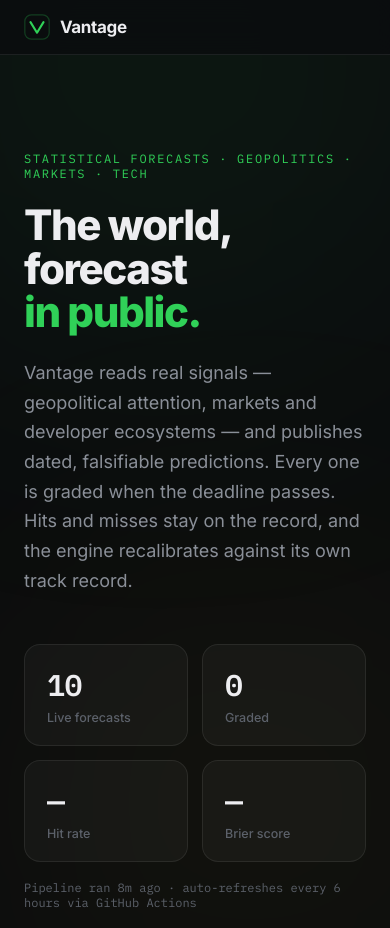
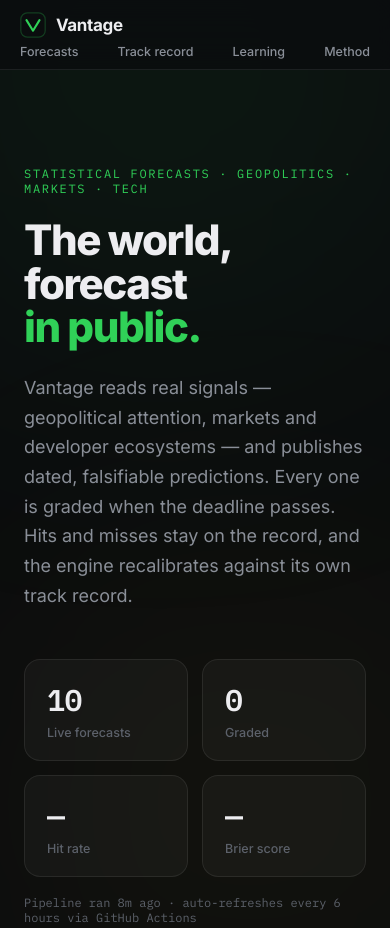
Before and after one commit to shobhit26-09/vantage, a plain HTML site: page index.html in a window 390 px wide. Shown: the top 928 px of the page. Drawn offline with Linux system fonts and the light colour scheme.

Commit message:
Update styles.css

```diff
--- a/styles.css
+++ b/styles.css
@@ -30,7 +30,11 @@ nav { position: sticky; top: 0; z-index: 50; backdrop-filter: blur(18px); -webki
 .nav-links { display: flex; gap: 26px; }
 .nav-links a { color: var(--muted); text-decoration: none; font-size: 14px; font-weight: 500; transition: color .2s; }
 .nav-links a:hover { color: var(--text); }
-@media (max-width: 640px) { .nav-links { display: none; } }
+@media (max-width: 640px) {
+  .nav-inner { flex-wrap: wrap; row-gap: 6px; padding: 12px 20px 10px; }
+  .nav-links { width: 100%; justify-content: space-between; gap: 12px; overflow-x: auto; }
+  .nav-links a { font-size: 12.5px; white-space: nowrap; }
+}
 
 .hero { max-width: 1080px; margin: 0 auto; padding: 96px 24px 64px; position: relative; z-index: 1; }
 .eyebrow { font-family: var(--mono); font-size: 12px; letter-spacing: .14em; text-transform: uppercase; color: var(--accent); margin-bottom: 22px; }
```
